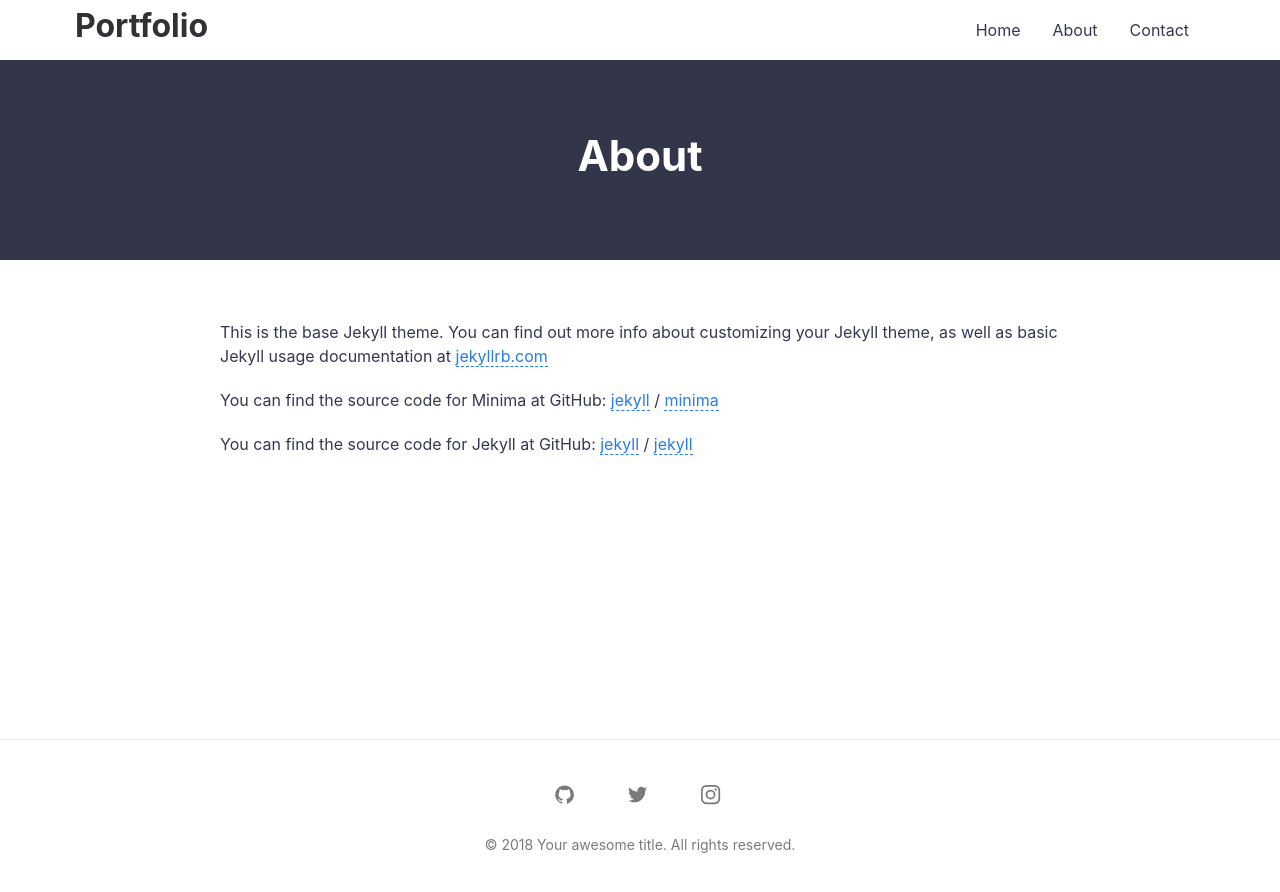
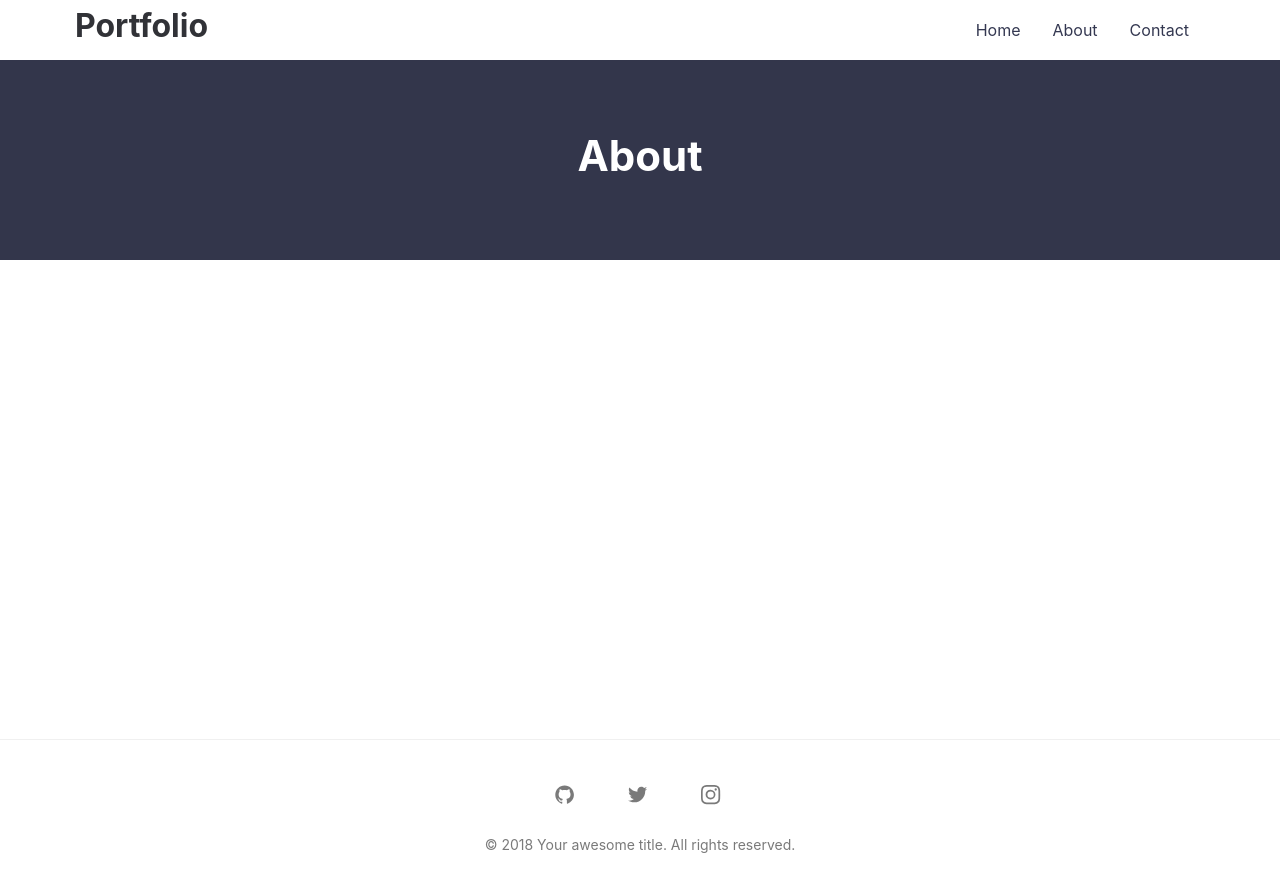
Before and after one commit to HanHyunwoo/HanHyunwoo.github.io, a Jekyll site: the page built from about.md, in a window 1280 px wide. Shown: the top 892 px of the page. Built offline with Jekyll 4.4.1, drawn with Linux system fonts in a browser that asks for light colours.

Commit message:
aboutPage Content Delete

```diff
--- a/about.md
+++ b/about.md
@@ -3,16 +3,3 @@
 title: About
 permalink: /about/
 ---
-
-This is the base Jekyll theme. You can find out more info about customizing your Jekyll theme, as well as basic Jekyll usage documentation at [jekyllrb.com](https://jekyllrb.com/)
-
-You can find the source code for Minima at GitHub:
-[jekyll][jekyll-organization] /
-[minima](https://github.com/jekyll/minima)
-
-You can find the source code for Jekyll at GitHub:
-[jekyll][jekyll-organization] /
-[jekyll](https://github.com/jekyll/jekyll)
-
-
-[jekyll-organization]: https://github.com/jekyll
```
